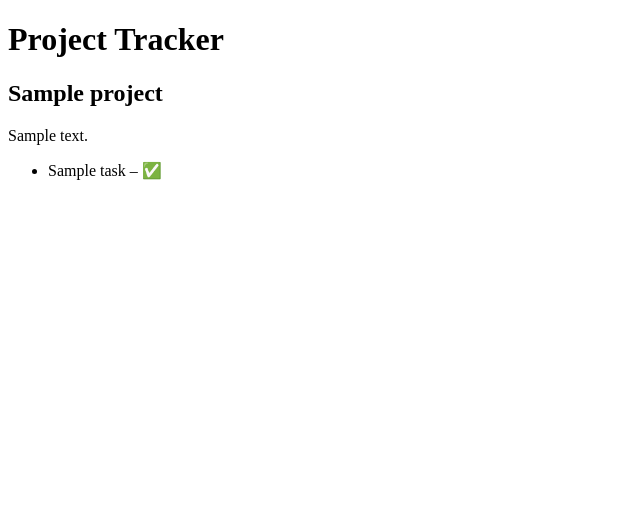
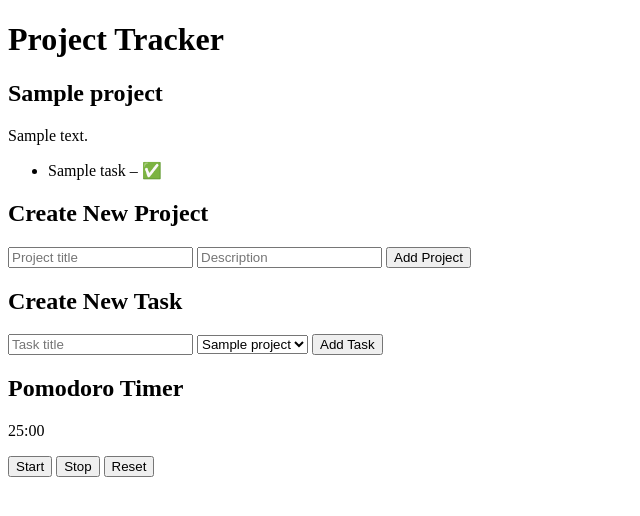
Before and after one commit to BarbarossaLives/project_manager, a FastAPI app: page / in a window 1280 px wide. Shown: the top 516 px of the page, without its empty margins (0-640 px from the left). Run offline with FastAPI, Linux system fonts and the light colour scheme; tables that the repository leaves empty hold one stand-in row (values such as "Sample post").

Commit message:
STEP 6 FINISHED

```diff
--- a/backend/main.py
+++ b/backend/main.py
@@ -32,3 +32,13 @@ models.Base.metadata.create_all(bind=engine)
 def get_home(request: Request, db: Session = Depends(get_db)):
     projects = db.query(models.Project).all()
     return templates.TemplateResponse("index.html", {"request": request, "projects": projects})
+
+@app.post("/projects/create")
+async def form_router(request: Request):
+    from backend.routes.projects import create_project_form
+    return await create_project_form(request)
+
+@app.post("/tasks/create")
+async def form_router(request: Request):
+    from backend.routes.tasks import create_task_form
+    return await create_task_form(request)
--- a/frontend/templates/index.html
+++ b/frontend/templates/index.html
@@ -23,5 +23,74 @@
       </ul>
     </div>
   {% endfor %}
+
+    <!-- Add Project Form -->
+    <h2>Create New Project</h2>
+    <form action="/projects/create" method="post">
+    <input type="text" name="title" placeholder="Project title" required>
+    <input type="text" name="description" placeholder="Description">
+    <button type="submit">Add Project</button>
+    </form>
+
+    <!-- Add Task Form -->
+    <h2>Create New Task</h2>
+    <form action="/tasks/create" method="post">
+    <input type="text" name="title" placeholder="Task title" required>
+    <select name="project_id">
+        {% for project in projects %}
+        <option value="{{ project.id }}">{{ project.title }}</option>
+        {% endfor %}
+    </select>
+    <button type="submit">Add Task</button>
+    </form>
+
+
+    <h2>Pomodoro Timer</h2>
+    <div id="timer">
+    <p id="time-display">25:00</p>
+    <button onclick="startTimer()">Start</button>
+    <button onclick="stopTimer()">Stop</button>
+    <button onclick="resetTimer()">Reset</button>
+    </div>
+
+    <script>
+    let timer;
+    let timeLeft = 25 * 60;
+
+    function updateDisplay() {
+        const minutes = Math.floor(timeLeft / 60);
+        const seconds = timeLeft % 60;
+        document.getElementById("time-display").textContent =
+        `${String(minutes).padStart(2, '0')}:${String(seconds).padStart(2, '0')}`;
+    }
+
+    function startTimer() {
+        if (!timer) {
+        timer = setInterval(() => {
+            if (timeLeft > 0) {
+            timeLeft--;
+            updateDisplay();
+            } else {
+            clearInterval(timer);
+            alert("Time's up!");
+            }
+        }, 1000);
+        }
+    }
+
+    function stopTimer() {
+        clearInterval(timer);
+        timer = null;
+    }
+
+    function resetTimer() {
+        stopTimer();
+        timeLeft = 25 * 60;
+        updateDisplay();
+    }
+
+    updateDisplay(); // initialize on load
+    </script>
+
 </body>
 </html>
```
Also changed, not shown: backend/models/models.py (+12 -0 lines), backend/routes/projects.py (+13 -0 lines), backend/routes/tasks.py (+13 -0 lines), backend/routes/timer.py (added, +15 -0 lines), project_tracker.db, timer.py (deleted).
